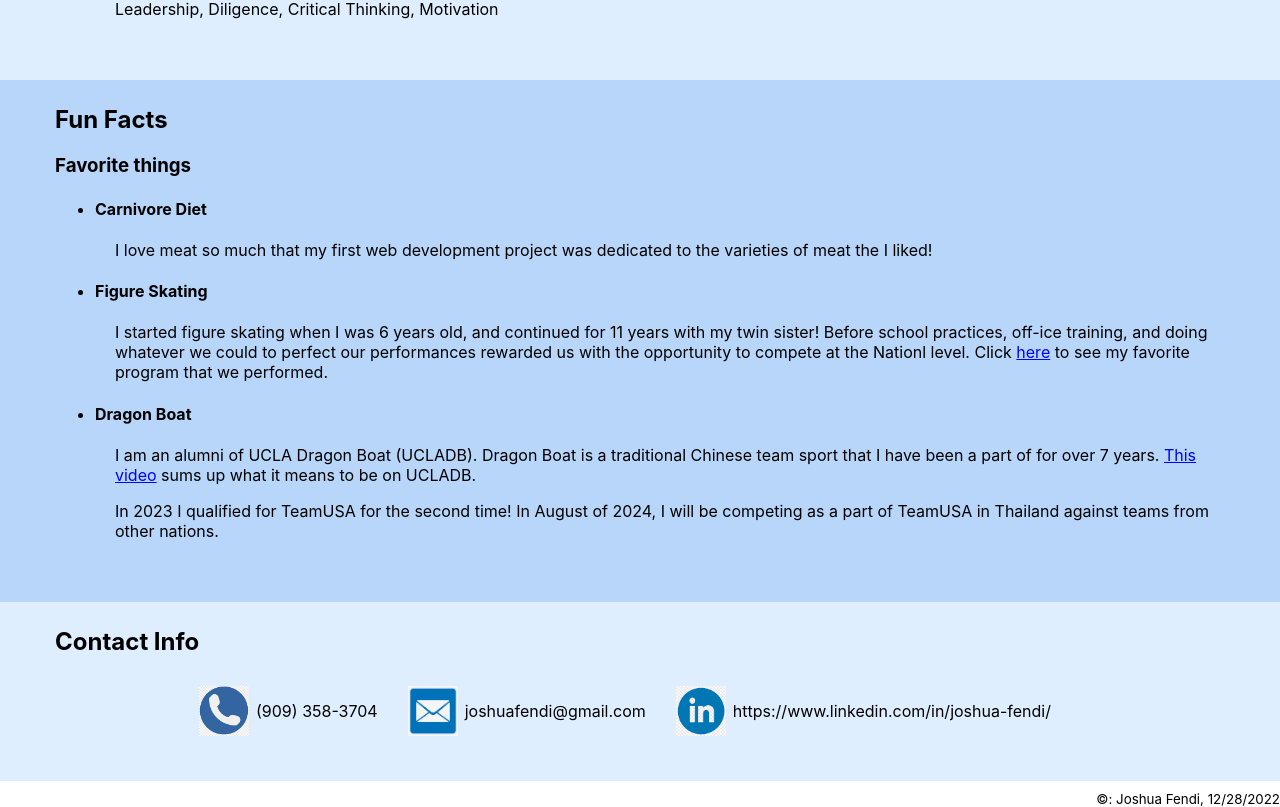
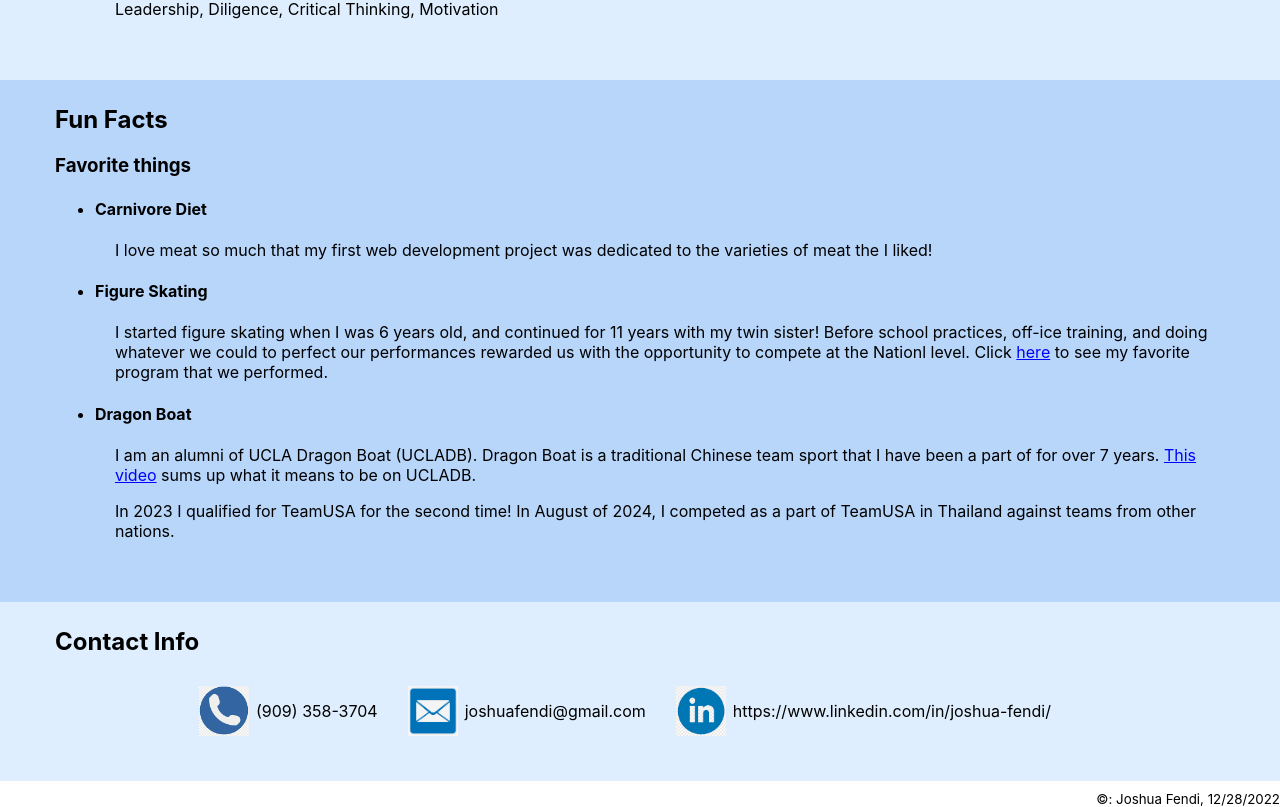
Before and after one commit to joshfendi/portfolio, a Next.js app: page / in a window 1280 px wide. Shown: the part 2709-3516 px from the top of the page. Built offline with nearby package versions, Linux system fonts and the light colour scheme.

Commit message:
update DB fun fact

```diff
--- a/components/tabs/funfacts.js
+++ b/components/tabs/funfacts.js
@@ -48,7 +48,7 @@ const FunFactPage = ({ children }) => {
 
             <p>
               In 2023 I qualified for TeamUSA for the second time! In August of
-              2024, I will be competing as a part of TeamUSA in Thailand against
+              2024, I competed as a part of TeamUSA in Thailand against
               teams from other nations.
             </p>
           </li>
```
Also changed, not shown: 1 other file (tests, documents, lock files or other folders).
